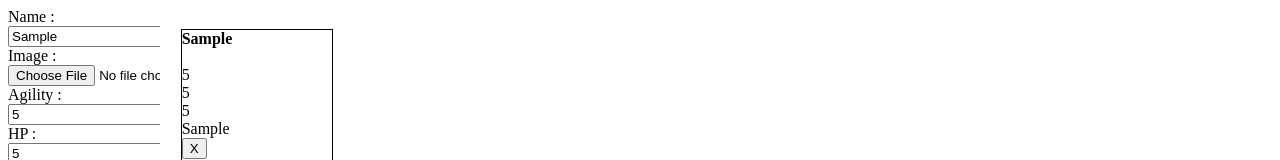
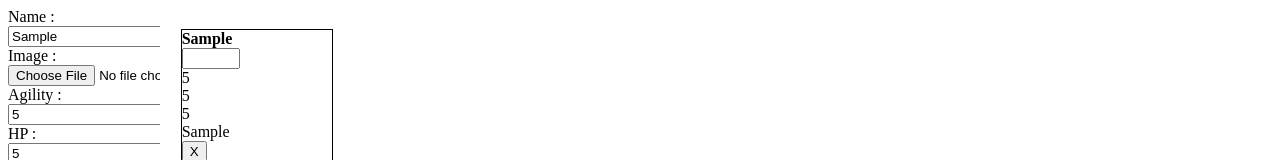
Before and after one commit to MrEveryhand/DnDInitiativeTracker, a React (Vite) app: page / in a window 1280 px wide. Both pictures are taken after typing "Sample", "5", "5", "5", "Sample" into the empty fields and a click on the button "Create". Shown: the top 160 px of the page. Built offline with nearby package versions, Linux system fonts and the light colour scheme.

Commit message:
Initiative and Hold comment inputs

```diff
--- a/src/App.css
+++ b/src/App.css
@@ -37,6 +37,10 @@
   float: left;
 }
 
+.initInput {
+  width: 50px;
+}
+
 .battleQueue {
   height: 200px;
   background-color: gray;
@@ -48,3 +52,12 @@
   background-color: rgb(192, 192, 192);
   padding: 2rem;
 }
+
+.holdQueue .charCard {
+  cursor: default;
+}
+
+.holdCommentInput {
+  resize: none;
+  width: 140px;
+}
--- a/src/Components/CharacterCard.tsx
+++ b/src/Components/CharacterCard.tsx
@@ -1,4 +1,4 @@
-import { Dispatch, Fragment, SetStateAction, useState } from "react";
+import { Dispatch, Fragment, SetStateAction, createRef, useState } from "react";
 import { Character } from "../Configs/CharacterConfig";
 import { changeArray, removeCharacter } from "../Lib/MainArraysFunctions";
 
@@ -8,10 +8,16 @@ interface Props {
   setFunc: Dispatch<React.SetStateAction<Character[]>>;
 }
 
+export interface refObject {
+  [key: string]: any;
+}
+
 export function CharacterCard({ characters, forceRender, setFunc }: Props) {
+  let refObject: refObject = {};
   return (
     <div className="charDraftArea">
       {characters.map((character: Character, key: number) => {
+        refObject[character.id] = createRef();
         return (
           <Fragment>
             <div
@@ -65,6 +71,15 @@ export function CharacterCard({ characters, forceRender, setFunc }: Props) {
               >
                 <b>{character.Name.value}</b>
               </div>
+              <input
+                className="initInput"
+                ref={refObject[character.id]}
+                type="number"
+                onChange={(e) => {
+                  character.Initiative.value = parseInt(e.target.value);
+                  forceRender();
+                }}
+              />
               <br />
               {character.Agility.value}
               <br />
--- a/src/Components/HoldQueueCard.tsx
+++ b/src/Components/HoldQueueCard.tsx
@@ -1,4 +1,4 @@
-import { Dispatch, Fragment, SetStateAction } from "react";
+import { Dispatch, Fragment, SetStateAction, createRef } from "react";
 import { Character } from "../Configs/CharacterConfig";
 import { changeArray, removeCharacter } from "../Lib/MainArraysFunctions";
 
@@ -8,10 +8,16 @@ interface Props {
   setFunc: Dispatch<React.SetStateAction<Character[]>>;
 }
 
+export interface refObject {
+  [key: string]: any;
+}
+
 export function HoldCard({ holdQueue, forceRender, setFunc }: Props) {
+  let refObject: refObject = {};
   return (
     <div>
       {holdQueue.map((character: Character, key: number) => {
+        refObject[character.battleId] = createRef();
         return (
           <Fragment>
             <div
@@ -66,7 +72,15 @@ export function HoldCard({ holdQueue, forceRender, setFunc }: Props) {
                 <b>{character.Name.value}</b>
               </div>
               <br />
-              {character.Hold.comment}
+              <textarea
+                className="holdCommentInput"
+                ref={refObject[character.battleId]}
+                onChange={(e) => {
+                  character.Hold.comment = e.target.value;
+                  forceRender();
+                }}
+                defaultValue={character.Hold.comment}
+              />
               <br />
               <button
                 className="btn btn-primary"
--- a/src/Lib/MainArraysFunctions.tsx
+++ b/src/Lib/MainArraysFunctions.tsx
@@ -131,7 +131,9 @@ export function battleQueueOnDrop(
 
   charBuffer.battleId = maxId === -1 ? 0 : maxId + 1;
   charBuffer.inBattleQueue = true;
-  charBuffer.Initiative.value = Math.floor(Math.random() * 20) + 1; //Temporary solution <=======!!!
+  charBuffer.Initiative.value = JSON.parse(
+    e.dataTransfer.getData("object")
+  ).Initiative.value;
 
   battleArray.splice(0, 0, charBuffer);
 
```
